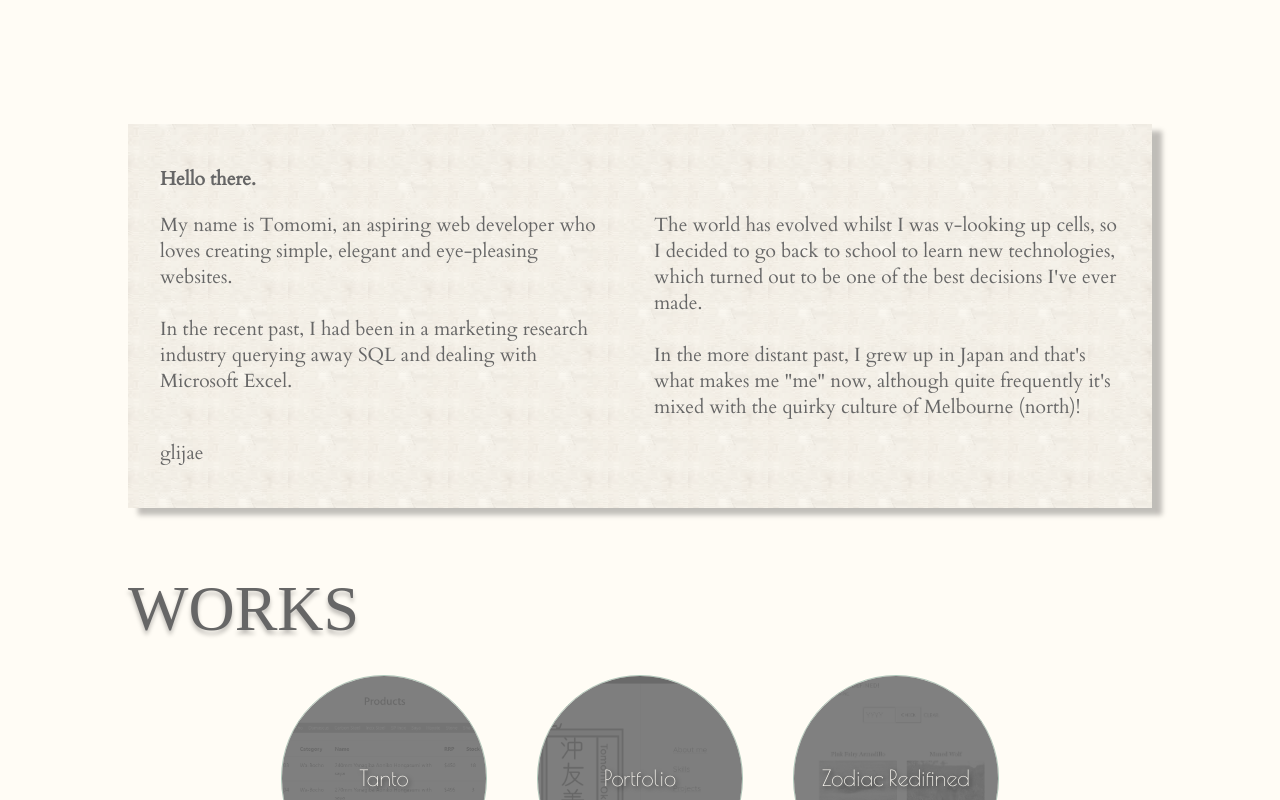
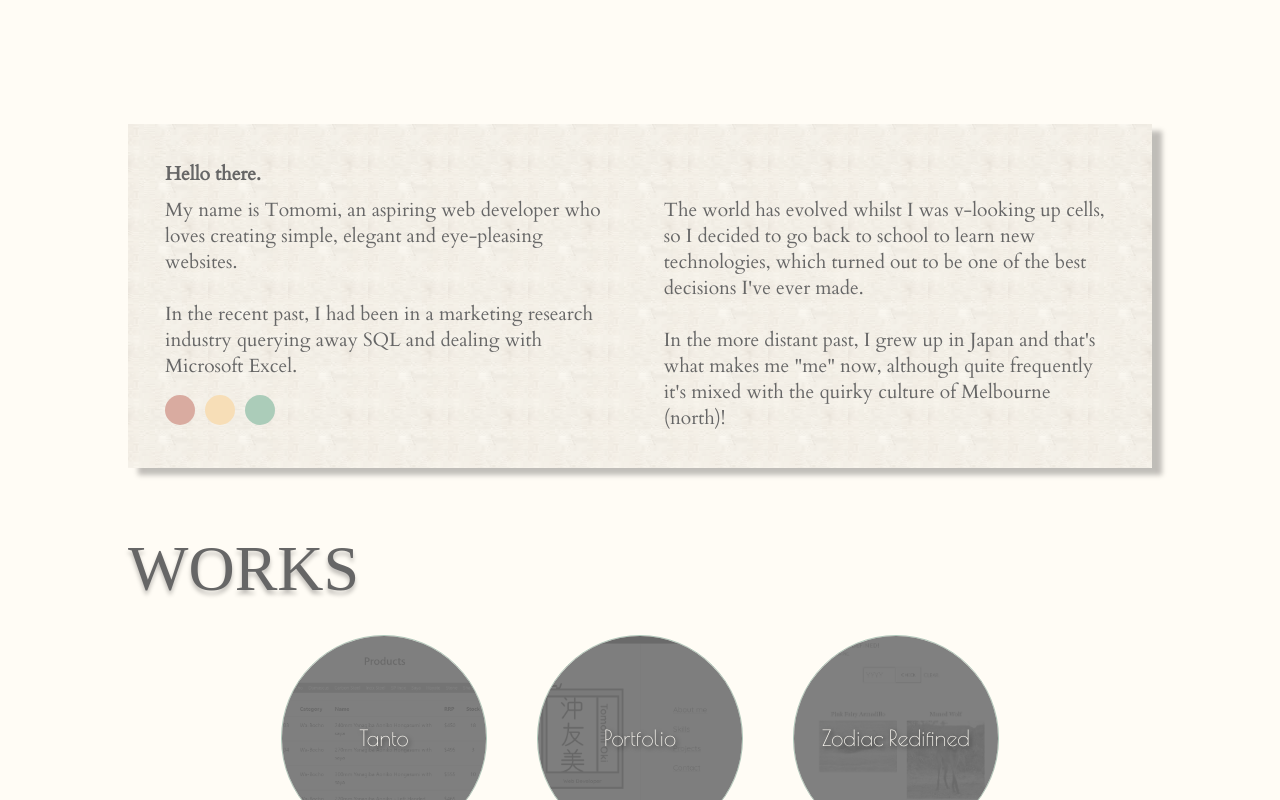
Before and after one commit to okichan/play-styled-components, a Gatsby app: page / in a window 1280 px wide. Shown: the part 700-1500 px from the top of the page. Built offline with nearby package versions, Linux system fonts and the light colour scheme; a web font is replaced by a local one.

Commit message:
Improve hello there bit

```diff
--- /dev/null
+++ b/src/assets/Svgs.js
@@ -0,0 +1,50 @@
+import React from "react";
+
+export const svgs = {
+  circle: () => {
+    return (
+      <svg className="circle" version="1" xmlns="http://www.w3.org/2000/svg" viewBox="0 0 496 496">
+        <path d="M248 0a248 248 0 1 0 0 496 248 248 0 0 0 0-496z" fill="#56b48c" />
+      </svg>
+    );
+  },
+
+  github: () => {
+    return (
+      <svg width="256" height="250" version="1" xmlns="http://www.w3.org/2000/svg" preserveAspectRatio="xMidYMid">
+        <path
+          d="M128 0a128 128 0 0 0-40 249c6 2 8-2 8-6v-24c-36 8-43-15-43-15-6-14-14-18-14-18-12-8 1-8 1-8 12 1 19 13 19 13 12 20 30 14 38 11 1-9 4-14 8-17-29-4-59-15-59-64 0-14 5-25 14-34-2-3-6-16 1-34 0 0 11-3 35 13a123 123 0 0 1 64 0c24-16 35-13 35-13 7 18 3 31 1 34 9 9 14 20 14 34 0 49-30 60-59 63 5 4 9 12 9 24v35c0 4 2 8 9 6A128 128 0 0 0 128 0zM48 182l-2 1-1-2 2-1 1 2zm6 6l-2-1-1-2h3v3zm5 7c-1 1-3 0-3-1v-3c1-1 2 0 3 1v3zm7 8h-3c-2-1-2-3-1-3h3l1 3zm9 3c0 1-1 2-3 1l-2-2c0-1 2-2 3-1 2 0 3 1 2 2zm11 1c0 2-1 2-3 2l-2-1c0-2 1-2 2-2l3 1zm11 0c0 1-1 2-3 2-1 1-3 0-3-1s1-2 3-2c1-1 2 0 3 1z"
+          fill="#747A7D"
+        />
+      </svg>
+    );
+  },
+
+  linkedin: () => {
+    return (
+      <svg version="1" xmlns="http://www.w3.org/2000/svg" preserveAspectRatio="xMidYMid" viewBox="0 0 112 112">
+        <circle cx="56" cy="56" r="56" fill="#747A7D" />
+        <path
+          d="M90 61v23H76V62c0-5-2-9-7-9-3 0-5 3-6 5l-1 3v23H49V43h13v6c2-3 5-7 12-7 9 0 16 6 16 19zM35 24c-5 0-8 3-8 7s3 7 7 7h1c4 0 7-3 7-7s-3-7-7-7zm-7 60h13V43H28v41z"
+          fill="#A8B4B5"
+        />
+      </svg>
+    );
+  },
+
+  polygon: () => {
+    return (
+      <svg width="775" height="708" version="1" xmlns="http://www.w3.org/2000/svg" xmlnsXlink="http://www.w3.org/1999/xlink">
+        <use xlinkHref="#path0_stroke" transform="translate(1 1)" fill="#C7B6B1" />
+        <defs>
+          <path
+            id="path0_stroke"
+            d="M0 76zm0 554zm44 76v1-1zm685 0v1-1zm44-76h1-1zm0-554h1-1zM729 0zM44 0zM0 76v554h1V76H0zm0 554l44 76h1L0 629v1zm44 77h685v-1H44v1zm685-1l44-76v-1l-45 77h1zm45-76V76h-1v554h1zm-1-554L729 0h-1l45 77v-1zM729 0H44v1h685V0zM44 0L0 76v1L45 0h-1z"
+          />
+        </defs>
+      </svg>
+    );
+  }
+};
+
+// export const
--- a/src/assets/styles.js
+++ b/src/assets/styles.js
@@ -56,25 +56,56 @@ export const Greeting = styled.div`
   font-family: Cardo;
   font-size: 1.2rem;
   margin: 3vh auto;
-  padding: 2rem;
+  padding: 0.4rem;
   box-sizing: border-box;
   background: url(${paper}), #f0ece4;
   background-size: 80px;
   box-shadow: 10px 7px 5px rgba(0, 0, 0, 0.25);
   width: 80%;
 
-  display: grid;
-  grid-template-columns: auto 4vw auto;
-  grid-template-rows: repeat(3, auto);
+  position: relative;
+  display: flex;
+  flex-wrap: wrap;
+  justify-content: space-between;
 
-  display: -ms-grid;
-  -ms-grid-columns: auto 4vw auto;
-  -ms-grid-template-rows: auto auto auto;
+  p {
+    width: 100%;
+    margin: 5px;
+  }
 
-  & > p {
-    margin: 10px 0;
+  ${media.tablet`
+  padding: 2rem;
+  .hello {
+    width: 100%;
+    }
+
+    p {
+      width:47%;
+    }
+  `};
+  `;
+
+  export const CircleWrapper = styled.div`
+  height: 30px;
+  width: auto;
+  margin: 10px 5px;
+
+  a {
+    margin-right: 10px;
+    display: inline-block;
+    height: 70%;
   }
-`;
+
+  ${media.tablet`
+  position: absolute;
+  bottom: 1.7em;
+  height: 30px;
+
+  a {
+    height: 100%;
+    }
+  `};
+`
 
 export const Title = styled.h1`
   width: 80vw;
--- a/src/pages/App.css
+++ b/src/pages/App.css
@@ -52,3 +52,17 @@ figure {
   left: 50%;
   top: 50%;
   transform: translate(-50%, -50%); }
+
+.circle {
+  display: inline-block;
+  width: auto;
+  height: 100%; }
+
+#circle1 path {
+  fill: #D9ABA0; }
+
+#circle2 path {
+  fill: #F7DEB7; }
+
+#circle3 path {
+  fill: #ABCCB9; }
--- a/src/pages/App.scss
+++ b/src/pages/App.scss
@@ -64,3 +64,27 @@ figure {
   top: 50%;
   transform: translate(-50%, -50%);
 }
+
+.circle {
+  display: inline-block;
+  width: auto;
+  height: 100%;
+}
+
+#circle1 {
+  path {
+    fill: #D9ABA0;
+  }
+}
+
+#circle2 {
+  path {
+    fill: #F7DEB7;
+  }
+}
+
+#circle3 {
+  path {
+    fill: #ABCCB9;
+  }
+}
--- a/src/pages/index.js
+++ b/src/pages/index.js
@@ -4,14 +4,15 @@ import "./App.css";
 import divider from "../assets/divider.png";
 import * as S from "../assets/styles";
 import Typography from "typography";
-import git from "../assets/github.svg";
-import linked from "../assets/linkedin.svg";
 import tanto from "../assets/tanto.png";
 import port from "../assets/port.png";
 import zodiac from "../assets/zodiac.png";
 import wordsworth from "../assets/wordsworth.png";
 import mycookbook from "../assets/mycookbook.png";
 import radiohead from "../assets/radiohead.png";
+import { svgs } from "../assets/Svgs";
+
+const circles = [svgs.circle, svgs.circle, svgs.circle];
 
 export default () => (
   <S.Container>
@@ -46,7 +47,22 @@ export default () => (
         In the more distant past, I grew up in Japan and that's what makes me "me" now, although quite frequently it's mixed with
         the quirky culture of Melbourne (north)!
       </p>
-      <p>glijae</p>
+
+      <S.CircleWrapper>
+        {circles.map((circle, i) => {
+          setTimeout(() => {
+            document.getElementsByTagName("svg")[1].setAttribute("id", "circle1");
+            document.getElementsByTagName("svg")[2].setAttribute("id", "circle2");
+            document.getElementsByTagName("svg")[3].setAttribute("id", "circle3");
+          }, 1000);
+
+          if (i === 0) {
+            return <a href="cv">{circle()}</a>;
+          } else if (i === 1) {
+            return <a href="pdf">{circle()}</a>;
+          } else return <a href="">{circle()}</a>;
+        })}
+      </S.CircleWrapper>
     </S.Greeting>
 
     <S.Title>WORKS</S.Title>
@@ -74,8 +90,8 @@ export default () => (
     <S.Title>FAVOURITE</S.Title>
 
     <S.Footer>
-      <S.Social src={git} />
-      <S.Social src={linked} />
+      <S.Social src={svgs.github()} />
+      <S.Social src={svgs.linkedin()} />
       <span>
         &copy;{`${new Date().getFullYear()} `}
         Tomomi Oki, coded with
```
Also changed, not shown: src/assets/circle.svg (added).
